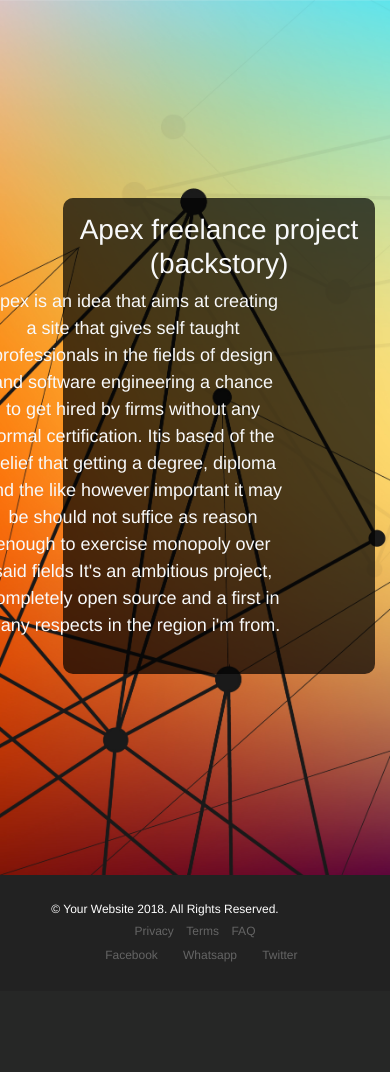
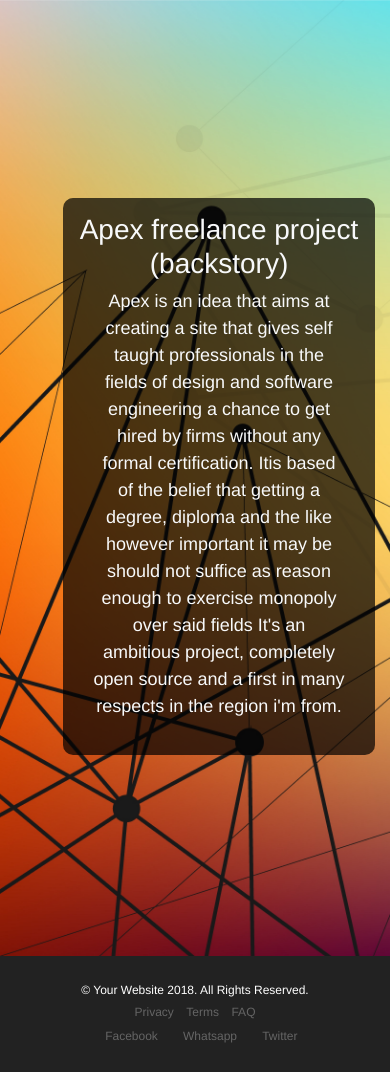
Before and after one commit to MainaKamau92/apexselftaught, a Flask app: page / in a window 390 px wide. Shown: the part 56-1128 px from the top of the page. Before the commit the page ends 1018 px from the top, so only its background shows below. Run offline with Flask 2, Linux system fonts and the light colour scheme; parts of the project's set-up code (start-up, migrations or seed data) failed here and were passed over; some libraries are stand-ins or nearby versions; some web fonts are replaced.

Commit message:
add changes to the css files to make the site mobile friendly

```diff
--- a/app/templates/home/index.html
+++ b/app/templates/home/index.html
@@ -96,7 +96,7 @@
               >
                 <h3>Apex freelance project (backstory)</h3>
 
-                <p>
+                <p class="container">
                   Apex is an idea that aims at creating a site that gives self
                   taught professionals in the fields of design and software
                   engineering a chance to get hired by firms without any formal
@@ -128,7 +128,7 @@
     </header>
     <footer>
       <div class="container">
-        <p>&copy; Your Website 2018. All Rights Reserved.</p>
+        <p class="container">&copy; Your Website 2018. All Rights Reserved.</p>
         <ul class="list-inline">
           <li class="list-inline-item"><a href="#">Privacy</a></li>
           <li class="list-inline-item"><a href="#">Terms</a></li>
```
